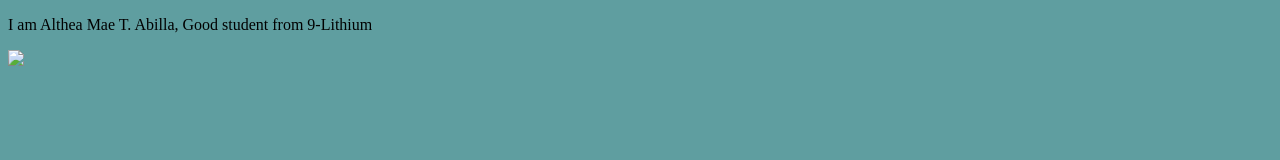
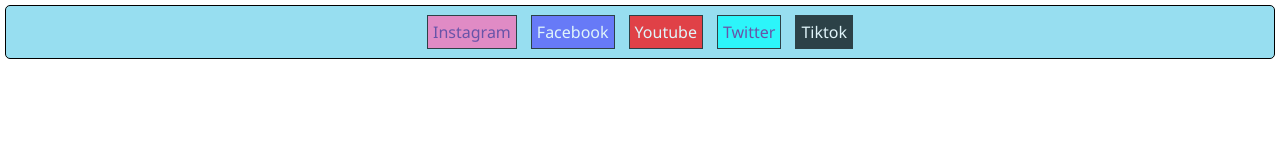
Before and after one commit to altheaabilla/Abilla_Sandbox, a plain HTML site: page index.html in a window 1280 px wide. Drawn offline with Linux system fonts and the light colour scheme.

Commit message:
Add files via upload

```diff
--- a/index.html
+++ b/index.html
@@ -1,9 +1,92 @@
 <!DOCTYPE html>
-<html>
-<body style="background-color: cadetblue; ">
-    <p>
-        I am Althea Mae T. Abilla, Good student from 9-Lithium
-    </p>
-    <img src="shrekmeme.png">
+<html lang="en">
+<head>
+<meta charset="UTF-8">
+<meta name="viewport" content="width=device-width, initial-scale=1.0">
+<title>Document</title>
+<style>
+*{
+    padding: 0ex;
+    margin: 0px;
+}
+div{
+
+    padding: 5px;
+    margin: 5px;
+
+}
+
+.navbar{
+    border: 1px solid black;
+    border-radius: 5px;
+    background-color: rgb(151, 222, 240);
+}
+#ig{
+    background-color: hotpink;
+}
+
+#fb{
+    background-color: rgb(84, 81, 250);
+}
+#fb a{
+    color: white;
+}
+#yt{
+    background-color: red;
+}
+#yt a{
+    color: white;
+}
+
+#twt{
+    background-color: aqua;
+}
+
+#tiktok{
+    background-color: black;
+}
+#tiktok a{
+    color: rgb(255, 254, 254);
+}
+.links{
+    border: 1px solid black;
+    display: inline;
+    font-family: 'Segoe UI', Tahoma, Geneva, Verdana, sans-serif;
+    opacity: 0.7;
+    transform: 0.600;
+
+}
+.links:hover{
+    opacity: 1;
+
+}
+#linksgroup{
+    text-align: center;
+}
+
+.links a{
+text-decoration: none;
+}
+</style>
+</head>
+<body>
+
+<div class="navbar">
+    <div id="linksgroup">
+    <div class="links" id="ig">
+        <a href="">Instagram</a></div>
+    <div class="links" id="fb">
+        <a href="">Facebook</a></div>
+    <div class="links" id="yt">
+        <a href="">Youtube</a></div>
+    <div class="links" id="twt">
+        <a href="">Twitter</a></div>
+    <div class="links" id="tiktok">
+        <a href="">Tiktok</a></div>
+        </div>
+</div>
+
+</div>
+
 </body>
 </html>
```
Also changed, not shown: pshs.png (added).
